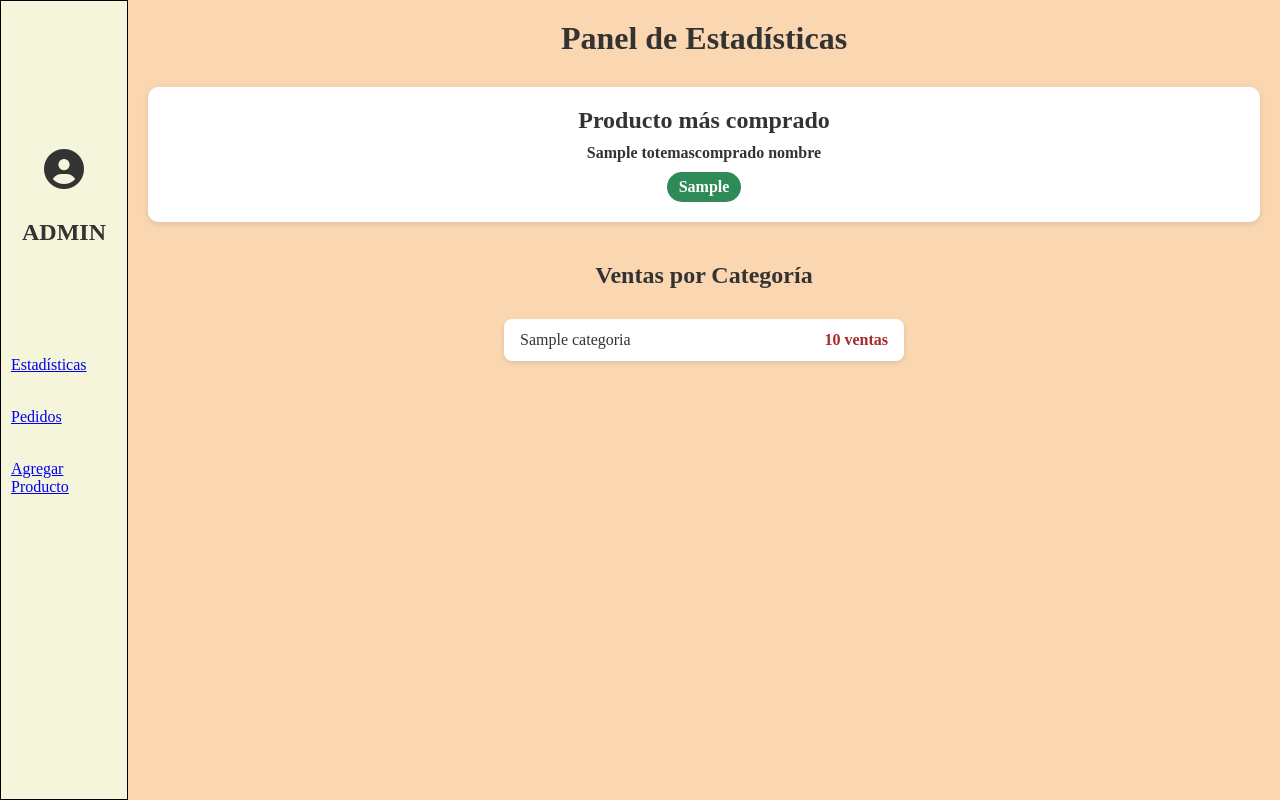
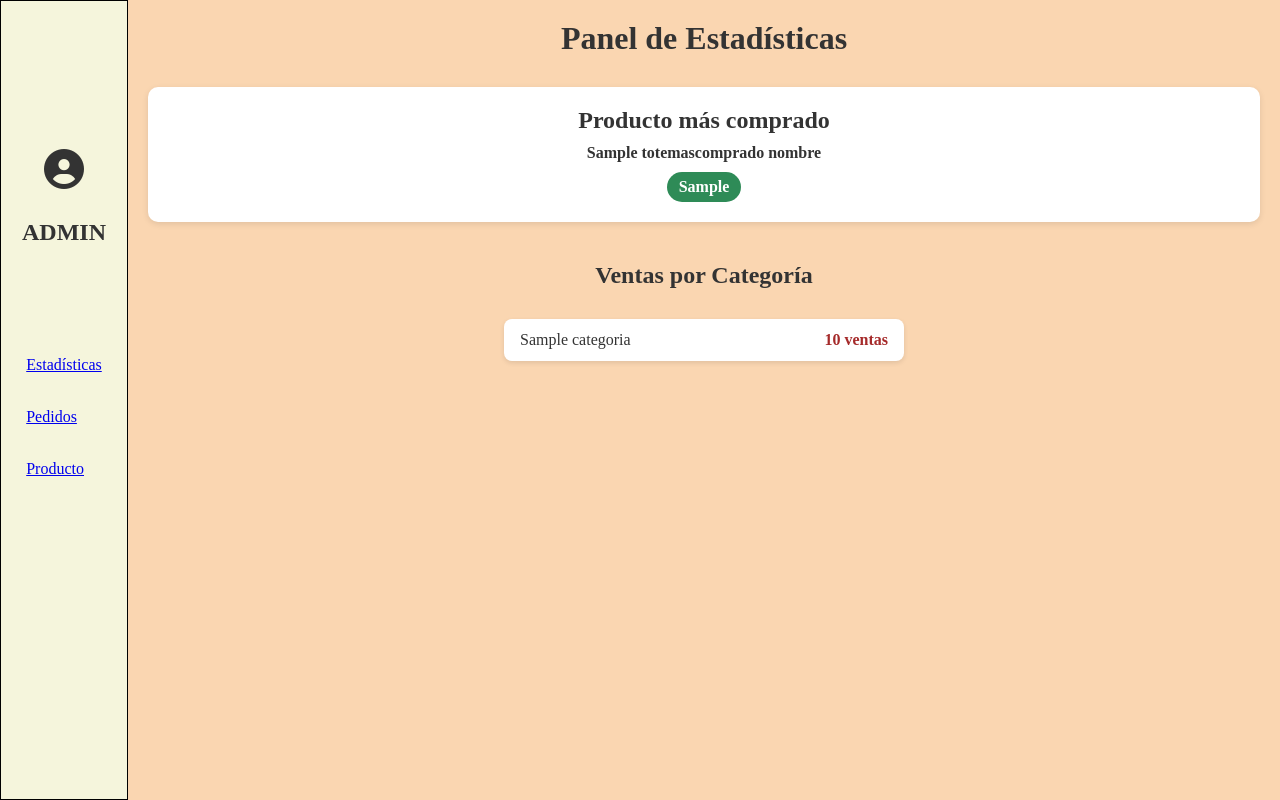
Before and after one commit to Macro-png/Le-Totette, a Flask app: template ENTREGAFINAL/templates/estadisticas.html in a window 1280 px wide. Run offline with Flask 3, Linux system fonts and the light colour scheme; the template is opened without the code that fills it: most values are stand-ins (such as "Sample title", 1, 10 or a date in 2020); some libraries are stand-ins or nearby versions.

Commit message:
algunos cambios mas

```diff
--- a/ENTREGAFINAL/templates/add_product.html
+++ b/ENTREGAFINAL/templates/add_product.html
@@ -10,8 +10,7 @@
 <body>
     <!-- CONTENIDO DE LA PÁGINA -->
     <div class="flexbox">
-<!-- navbar_admin.html -->
-<!-- Mantengo tu menú lateral admin original -->
+
 
     <!-- ASIDE / MENÚ LATERAL-->
     <aside class="menu_lateral">
@@ -29,7 +28,7 @@
         <ul class="nav_list">
             <li><a href="{{ url_for('estadisticas') }}">Estadísticas</a></li>
             <li><a href="{{ url_for('pedidos_admin') }}">Pedidos</a></li>
-            <li><a href="{{ url_for('add_product') }}">Agregar Producto</a></li>
+            <li><a href="{{ url_for('add_product') }}">Producto</a></li>
         </ul>
       </nav>
     </aside>
--- a/ENTREGAFINAL/templates/estadisticas.html
+++ b/ENTREGAFINAL/templates/estadisticas.html
@@ -9,8 +9,7 @@
 </head>
 <body>
   <div class="flexbox">
-<!-- navbar_admin.html -->
-<!-- Mantengo tu menú lateral admin original -->
+
 
     <!-- ASIDE / MENÚ LATERAL-->
     <aside class="menu_lateral">
@@ -28,7 +27,7 @@
         <ul class="nav_list">
             <li><a href="{{ url_for('estadisticas') }}">Estadísticas</a></li>
             <li><a href="{{ url_for('pedidos_admin') }}">Pedidos</a></li>
-            <li><a href="{{ url_for('add_product') }}">Agregar Producto</a></li>
+            <li><a href="{{ url_for('add_product') }}">Producto</a></li>
         </ul>
       </nav>
     </aside>
--- a/ENTREGAFINAL/templates/pedidosadmin.html
+++ b/ENTREGAFINAL/templates/pedidosadmin.html
@@ -28,7 +28,7 @@
         <ul class="nav_list">
             <li><a href="{{ url_for('estadisticas') }}">Estadísticas</a></li>
             <li><a href="{{ url_for('pedidos_admin') }}">Pedidos</a></li>
-            <li><a href="{{ url_for('add_product') }}">Agregar Producto</a></li>
+            <li><a href="{{ url_for('add_product') }}">Producto</a></li>
         </ul>
       </nav>
     </aside>
```
